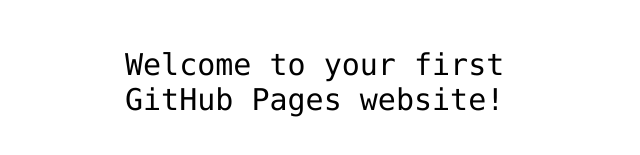
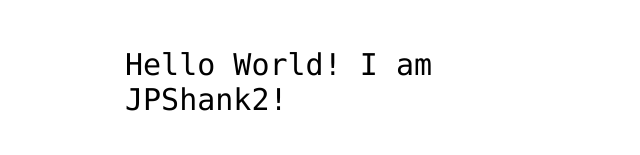
Before and after one commit to jpshank2/hello-world, a plain HTML site: page index.html in a window 1280 px wide. Shown: the part 341-496 px from the top of the page, without its empty margins (315-955 px from the left). Drawn offline with Linux system fonts and the light colour scheme.

Commit message:
Added username

```diff
--- a/index.html
+++ b/index.html
@@ -12,7 +12,7 @@
 <img src="https://octodex.github.com/images/daftpunktocat-thomas.gif" id="octocat" alt="octocat-gif" />
 
 <!-- Change this code here by copy and pasting your template on line 15 -->
-<p>Welcome to your first GitHub Pages website!</p>
+<p>Hello World! I am JPShank2!</p>
 
 </body>
 </html>
```
